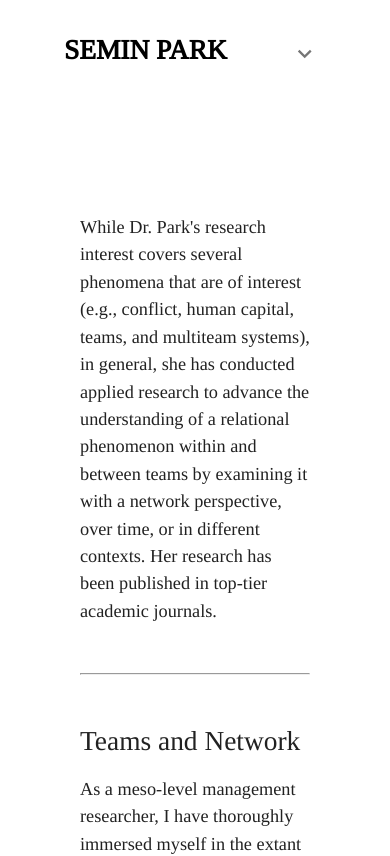
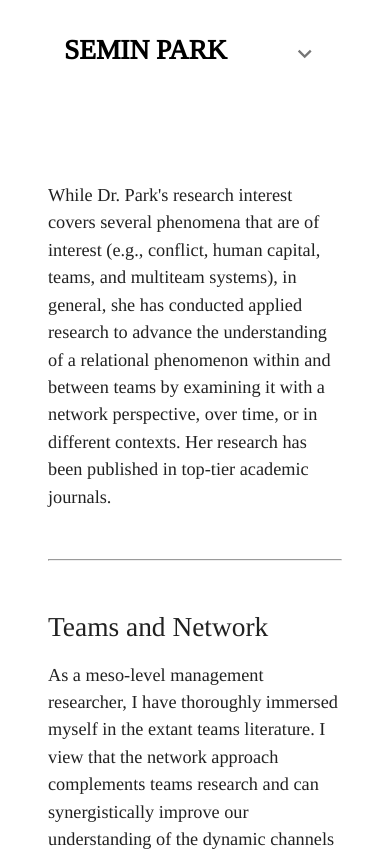
Before and after one commit to seminrosa/semin-rosa.com, a Next.js app: page /research in a window 390 px wide. Shown: the top 856 px of the page. Built offline with nearby package versions, Linux system fonts and the light colour scheme.

Commit message:
tweaking mobile

```diff
--- a/src/app/page.module.css
+++ b/src/app/page.module.css
@@ -172,7 +172,7 @@
 /* Mobile */
 @media (max-width: 700px) {
   .main {
-    padding: 4rem;
+    padding: 2rem;
   }
 
   .grid {
```
